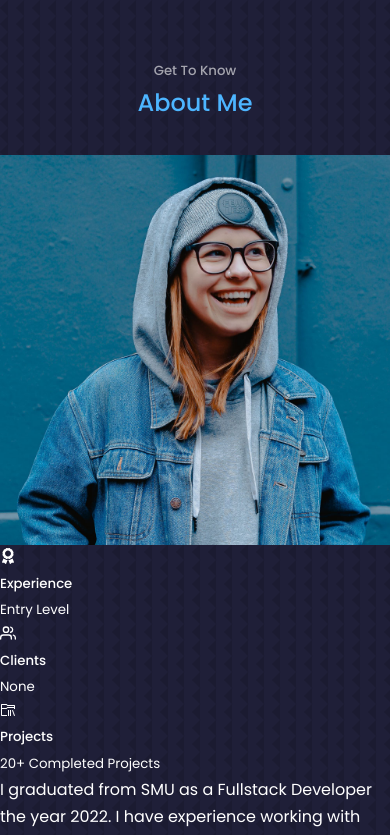
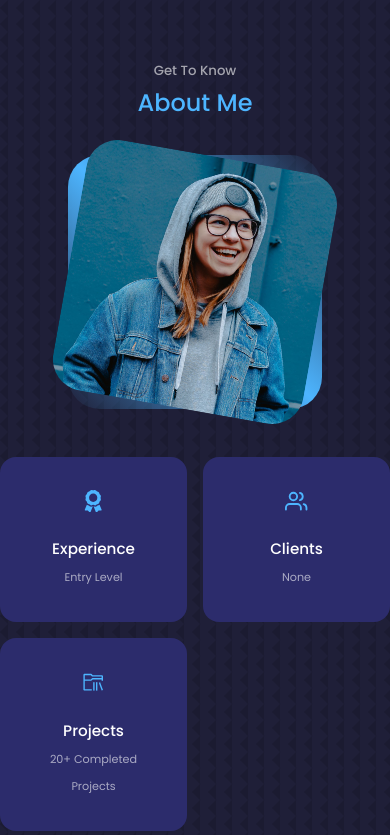
Before and after one commit to ramondara10/Portfolio, a React (Create React App) app: page / in a window 390 px wide. Shown: the part 880-1715 px from the top of the page. Built offline with nearby package versions, Linux system fonts and the light colour scheme.

Commit message:
worked on the about css file and component

```diff
--- a/src/components/about/About.jsx
+++ b/src/components/about/About.jsx
@@ -26,29 +26,29 @@
               <h5>Experience</h5>
               <small>Entry Level</small>
             </article>
-          </div>
 
-          <div className="about__cards">
             <article className='about__card'>
               <FiUsers className='about__icon'/>
               <h5>Clients</h5>
               <small>None</small>
             </article>
-          </div>
 
-          <div className="about__cards">
             <article className='about__card'>
               <VscFolderLibrary className='about__icon'/>
               <h5>Projects</h5>
               <small>20+ Completed Projects</small>
             </article>
+
+
           </div>
+
           <p>
             I graduated from SMU as a Fullstack Developer the year 2022. I have experience working
             with Mongo DB, Express, React and Node.js. I've also worked with HTML, CSS, JS and Redux.
             I have knowledge in GraphQL and MySQL. I may lack the experience but I do enjoy coding and I will learn
             from my mentors and peers in order to provide the best work I can.
           </p>
+          <a href="#contact" className='btn btn-primary'>Contact Me</a>
 
         </div>
       </div>
--- a/src/components/about/about.css
+++ b/src/components/about/about.css
@@ -0,0 +1,116 @@
+.about__container{
+    display: grid;
+    grid-template-columns: 35% 50%;
+    gap: 15%;
+}
+
+.about__me{
+    width: 100%;
+    aspect-ratio: 1/1;
+    border-radius: 2rem;
+    background: linear-gradient(45deg, transparent, var(--color-primary), transparent);
+    display: grid;
+    place-items: center;
+
+
+}
+
+.about__me-image{
+    border-radius: 2rem;
+    overflow: hidden;
+    transform: rotate(10deg);
+    transition: var(--transition);
+}
+
+.about__me-image:hover{
+    transform: rotate(0);
+
+}
+
+.about__cards{
+    display: grid;
+    grid-template-columns: repeat(3, 1fr);
+    gap: 1.5rem;
+}
+
+.about__card{
+    background: var(--color-bg-variant);
+    border: 1px solid transparent;
+    border-radius: 1rem;
+    padding: 2rem;
+    text-align: center;
+    transition: var(--transition);
+
+}
+
+.about__card:hover{
+    background: transparent;
+    border-color: var(--color-primary-variant);
+    cursor: default;
+
+}
+
+.about__icon{
+    color: var(--color-primary);
+    font-size: 1.4rem;
+    margin-bottom: 1rem;
+}
+
+.about__card h5{
+    font-size: 0.95rem;
+}
+
+.about__card small{
+    font-size: 0.7rem;
+    color: var(--color-light);
+}
+.about__content p{
+    margin: 2rem 0 2.6rem;
+    color: var(--color-light);
+}
+
+/*=============== Media Queries (Medium Devices) ===============*/
+
+@media screen and (max-width: 1024px) {
+   .about__container{
+       grid-template-columns: 1fr;
+       gap: 0;
+
+   }
+   .about__me{
+       width: 50%;
+       margin: 2rem auto 4rem;
+
+   }
+
+   .about__content p{
+       margin: 1rem 0 1.5rem;
+
+   }
+
+}
+
+/*=============== Media Queries (Small Devices) ===============*/
+
+@media screen and (max-width: 600px) {
+    .about__me{
+        width: 65%;
+        margin: 0 auto 3rem;
+
+    }
+
+    .about__cards{
+        grid-template-columns: 1fr 1fr;
+        gap: 1rem;
+    }
+
+    .about__content{
+        text-align: center;
+    }
+
+    .about__content p {
+        margin: 1.5rem 0;
+
+    }
+
+}
```
